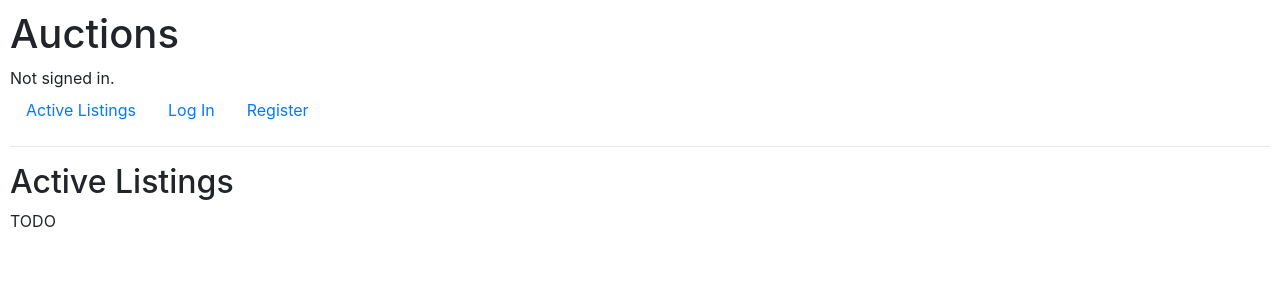
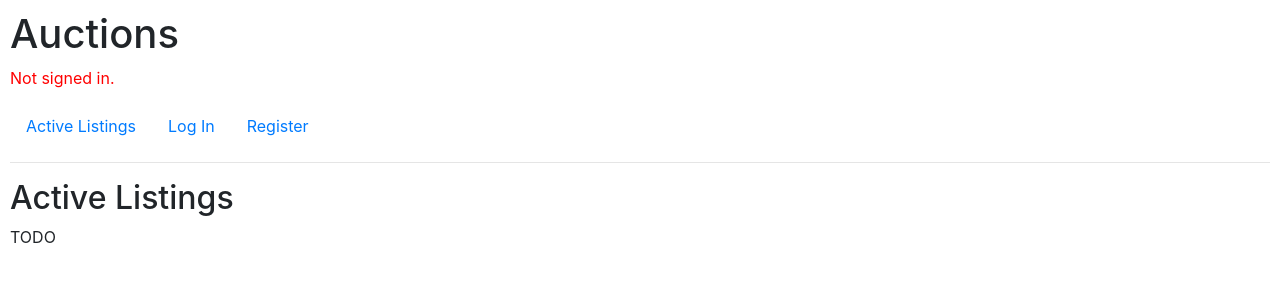
Before and after one commit to thomasmbatha/commerce, a Django app: page / in a window 1280 px wide. Shown: the top 300 px of the page. Run offline with Django 3.2, Linux system fonts and the light colour scheme; some libraries are stand-ins or nearby versions.

Commit message:
register

```diff
--- a/auctions/templates/auctions/layout.html
+++ b/auctions/templates/auctions/layout.html
@@ -13,9 +13,9 @@
         <h1>Auctions</h1>
         <div>
             {% if user.is_authenticated %}
-                Signed in as <strong>{{ user.username }}</strong>.
+                <p>Signed in as <strong style="color:#00f108">{{ user.username }}</strong>.</p>
             {% else %}
-                Not signed in.
+               <p style="color:red">Not signed in.</p>
             {% endif %}
         </div>
         <ul class="nav">
```
Also changed, not shown: db.sqlite3.
